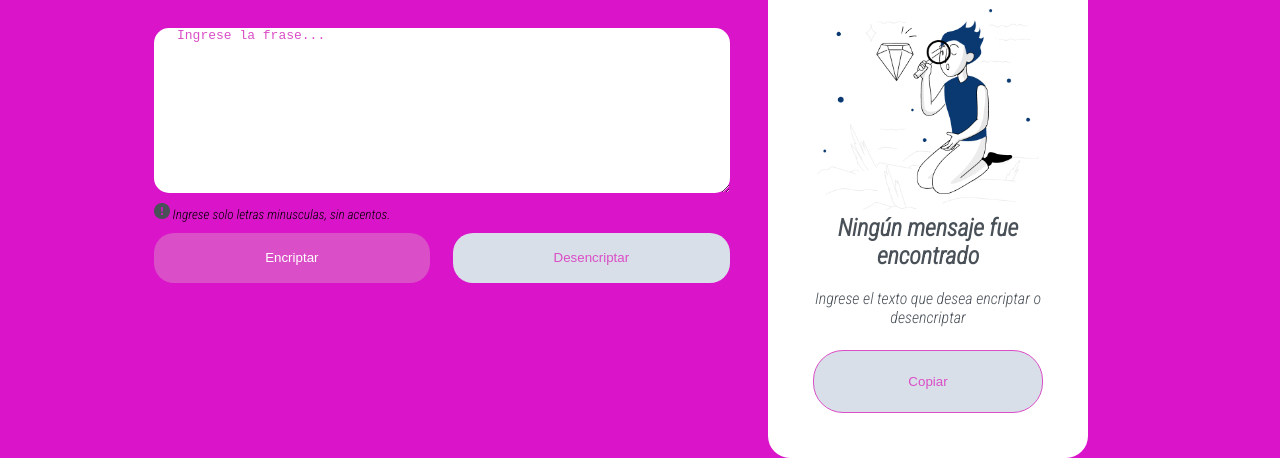
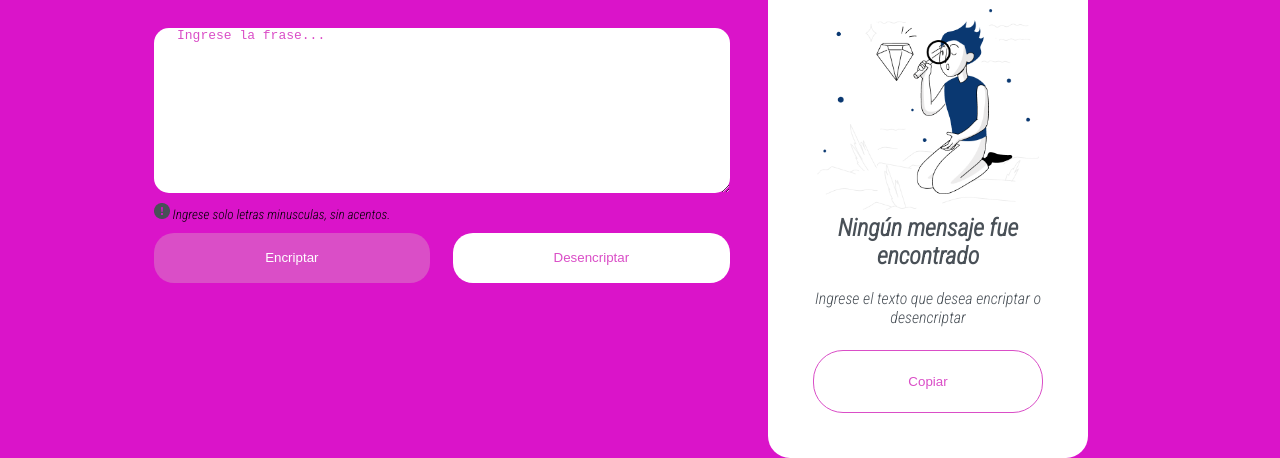
Before and after one commit to Marja17/EncripatadorTexto, a plain HTML site: page index.html in a window 1280 px wide. Shown: the part 565-1023 px from the top of the page. Drawn offline with Linux system fonts and the light colour scheme.

Commit message:
nuevos cambios

```diff
--- a/assets/css/style.css
+++ b/assets/css/style.css
@@ -73,7 +73,7 @@ h5 {
 
 .btn-decrypt {
     color: #da4ec7;
-    background-color: #D8DFE8;
+    background-color: white;
     border-radius: 20px;
     width: 48%;
     padding: 3%;
@@ -135,7 +135,7 @@ h5 {
 .btn-copy {
     margin-top: 10px;
     color: #da4ec7;
-    background-color: #D8DFE8;
+    background-color: white;
     border: 1px solid #da4ec7;
     border-radius: 30px;
     width: 100%;
```
